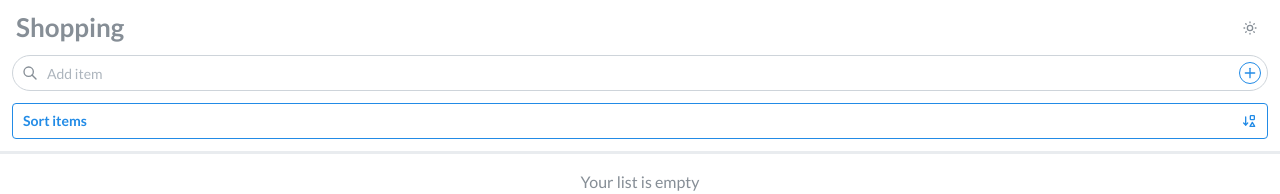
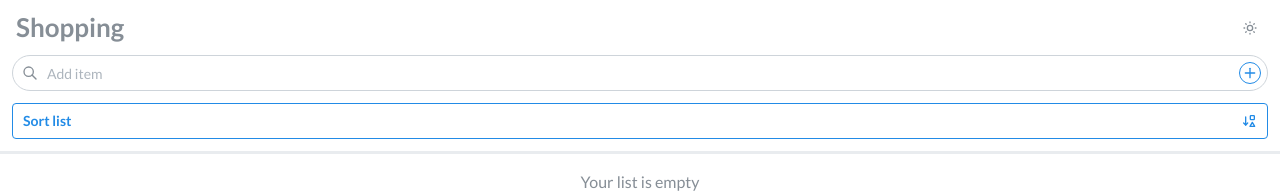
Before and after one commit to ollyrowe/shopping-list, a React (Vite) app: page /shopping-list/shopping in a window 1280 px wide. Shown: the top 194 px of the page. Built offline with nearby package versions, Linux system fonts and the light colour scheme; what unicode-emoji-utils would draw is missing.

Commit message:
fix: update list sort button and modal

```diff
--- a/src/components/SortItemsModal/index.ts
+++ /dev/null
@@ -1 +0,0 @@
-export { default } from './SortItemsModal';
--- a/src/components/SortItemsModal/SortItemsModal.tsx
+++ b/src/components/SortListModal/SortListModal.tsx
@@ -3,7 +3,7 @@ import { DndContext, DragOverlay, type DragEndEvent, type DragStartEvent } from
 import { restrictToVerticalAxis } from '@dnd-kit/modifiers';
 import { SortableContext, useSortable } from '@dnd-kit/sortable';
 import { CSS } from '@dnd-kit/utilities';
-import { IconArrowBackUp, IconX } from '@tabler/icons-react';
+import { IconArrowBackUp, IconSortAscendingShapes, IconX } from '@tabler/icons-react';
 import {
   ActionIcon,
   Divider,
@@ -17,12 +17,12 @@ import DragHandle from '@/components/DragHandle';
 import { useShoppingList } from '@/providers/ShoppingListProvider';
 import type { Category, Item } from '@/types';
 
-interface SortItemsModalProps {
+interface SortListModalProps {
   open: boolean;
   onClose: () => void;
 }
 
-const SortItemsModal: React.FC<SortItemsModalProps> = ({ open, onClose }) => {
+const SortListModal: React.FC<SortListModalProps> = ({ open, onClose }) => {
   const { shoppingList, categories, reorderItems, reorderCategories } = useShoppingList();
 
   const [visibleCategory, setVisibleCategory] = useState<Category>();
@@ -94,7 +94,7 @@ const SortItemsModal: React.FC<SortItemsModalProps> = ({ open, onClose }) => {
         <Modal.Header>
           <Flex gap="sm" w="100%" align="center">
             <Text c="gray" size="lg" fw="bold" flex="1 0 0">
-              Sort {visibleCategory ? 'items' : 'categories'}
+              Sort list
             </Text>
             <ActionIcon color="gray" mr="xs" variant="subtle" onClick={onClose}>
               <IconX size={20} />
@@ -146,7 +146,7 @@ const SortItemsModal: React.FC<SortItemsModalProps> = ({ open, onClose }) => {
                     <CategoryRecord
                       key={category.id}
                       category={category}
-                      onClick={() => setVisibleCategory(category)}
+                      onSortItems={() => setVisibleCategory(category)}
                     />
                   ))}
                   {categories.length === 0 && (
@@ -168,7 +168,7 @@ const SortItemsModal: React.FC<SortItemsModalProps> = ({ open, onClose }) => {
   );
 };
 
-export default SortItemsModal;
+export default SortListModal;
 
 interface ItemRecordProps {
   item: Item;
@@ -209,10 +209,10 @@ const ItemRecord: React.FC<ItemRecordProps> = ({ item, overlay }) => {
 interface CategoryRecordProps {
   category: Category;
   overlay?: boolean;
-  onClick?: () => void;
+  onSortItems?: () => void;
 }
 
-const CategoryRecord: React.FC<CategoryRecordProps> = ({ category, overlay, onClick }) => {
+const CategoryRecord: React.FC<CategoryRecordProps> = ({ category, overlay, onSortItems }) => {
   const { attributes, listeners, setNodeRef, transform, transition, isDragging } = useSortable({
     id: category.id,
   });
@@ -226,9 +226,9 @@ const CategoryRecord: React.FC<CategoryRecordProps> = ({ category, overlay, onCl
     opacity: isDragging ? 0.5 : 1,
   };
 
-  const handleClick = (e: React.MouseEvent) => {
+  const handleSortItems = (e: React.MouseEvent) => {
     e.stopPropagation();
-    onClick?.();
+    onSortItems?.();
   };
 
   return (
@@ -237,7 +237,6 @@ const CategoryRecord: React.FC<CategoryRecordProps> = ({ category, overlay, onCl
       gap="sm"
       align="center"
       ref={setNodeRef}
-      onClick={handleClick}
       bg="var(--mantine-color-body)"
       bd="1px solid var(--mantine-color-default-border)"
       my="-1px"
@@ -247,6 +246,9 @@ const CategoryRecord: React.FC<CategoryRecordProps> = ({ category, overlay, onCl
       <Text c="gray" tt="lowercase" fw="bold" flex="1 0 0">
         {category.name}
       </Text>
+      <ActionIcon color="gray" variant="subtle" onClick={handleSortItems}>
+        <IconSortAscendingShapes size={16} />
+      </ActionIcon>
       <DragHandle attributes={attributes} listeners={listeners} />
     </Flex>
   );
--- /dev/null
+++ b/src/components/SortListModal/index.ts
@@ -0,0 +1 @@
+export { default } from './SortListModal';
--- a/src/pages/ShoppingList/ShoppingListPage.tsx
+++ b/src/pages/ShoppingList/ShoppingListPage.tsx
@@ -14,7 +14,7 @@ import {
 import AddItemModal from '@/components/AddItemModal';
 import ChangeCategoryModal from '@/components/ChangeCategoryModal';
 import ItemDrawer from '@/components/ItemDrawer';
-import SortItemsModal from '@/components/SortItemsModal';
+import SortItemsModal from '@/components/SortListModal';
 import { useShoppingList } from '@/providers/ShoppingListProvider';
 import { uncategorisedItemIcon } from '@/services';
 import { type Category, type Item } from '@/types';
@@ -99,7 +99,7 @@ const ShoppingListPage: React.FC = () => {
           px="xs"
           fullWidth
         >
-          Sort items
+          Sort list
         </Button>
       </Box>
       <Progress value={progress} transitionDuration={400} color="green" radius="none" h="4px" />
```
